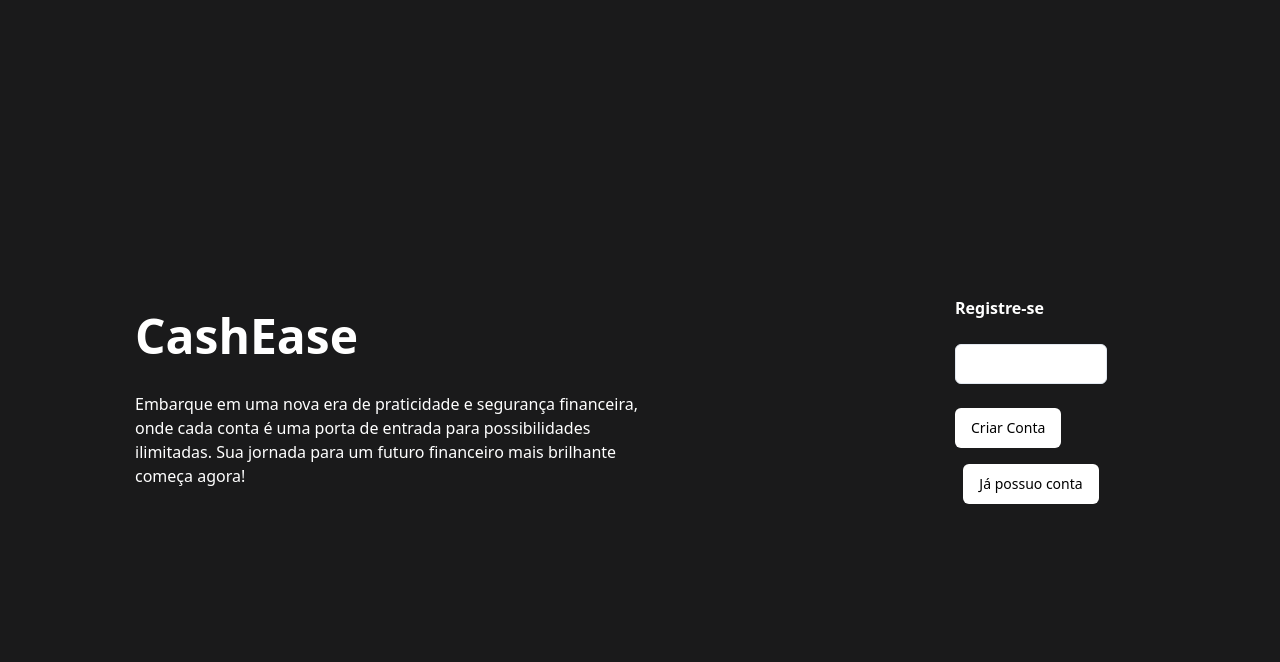
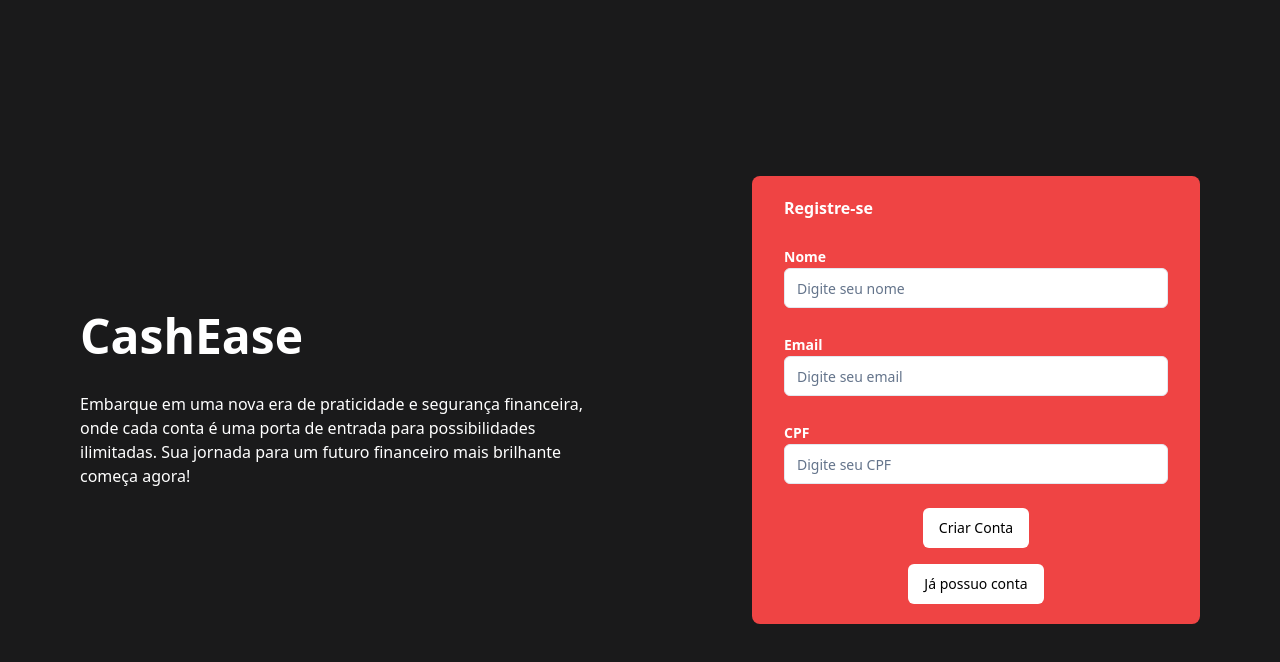
Before and after one commit to LrAmaral/system_bank, a React (Vite) app in the folder front/: page / in a window 1280 px wide. Both pictures are taken after a click on the button "Registrar-se agora". Shown: the top 662 px of the page. Built offline with nearby package versions, Linux system fonts and the light colour scheme.

Commit message:
:package: minor-changes

```diff
--- a/front/src/app.tsx
+++ b/front/src/app.tsx
@@ -1,4 +1,5 @@
 import { useState } from "react";
+
 import { Button } from "./components/ui/button";
 import { Access } from "./components/access";
 import { Register } from "./components/register";
@@ -17,7 +18,7 @@ function App() {
           jornada para um futuro financeiro mais brilhante começa agora!
         </p>
       </div>
-      <div className="flex flex-col items-center justify-center gap-8">
+      <div className="flex flex-col items-center bg-red-500 w-[28rem] h-[28rem] rounded-lg justify-center gap-8">
         {isRegisterOpen && (
           <div className="flex flex-col items-center justify-center">
             <Register />
@@ -47,7 +48,7 @@ function App() {
           </div>
         )}
         {!isAccessOpen && !isRegisterOpen && (
-          <div className="flex gap-4">
+          <div className="flex flex-col gap-4 items-center justify-center">
             <Button
               onClick={() => {
                 setIsRegisterOpen(true);
--- a/front/src/components/access.tsx
+++ b/front/src/components/access.tsx
@@ -1,11 +1,16 @@
+import { Label } from "@radix-ui/react-label";
 import { Button } from "../components/ui/button";
 import { Password } from "./password";
 import { Input } from "./ui/input";
 
 export function Access() {
   return (
-    <form className="space-y-6 flex w-full flex-col items-start">
-      <Input placeholder="Conta" className="text-black"/>
+    <form className="space-y-6 flex w-full flex-col items-center justify-center">
+      <h2 className="font-semibold">Acessar</h2>
+      <div>
+        <Label htmlFor="conta">Conta</Label>
+        <Input id="conta" className="text-black w-80" placeholder="Conta" />
+      </div>{" "}
       <Password />
       <Button
         className="bg-white hover:bg-black text-black hover:text-white"
--- a/front/src/components/password.tsx
+++ b/front/src/components/password.tsx
@@ -1,24 +1,38 @@
-import {
-  InputOTP,
-  InputOTPGroup,
-  InputOTPSeparator,
-  InputOTPSlot,
-} from "../components/ui/input-otp";
+import { Eye } from "lucide-react";
+import { EyeOff } from "lucide-react";
+import { useState } from "react";
+
+import { Input } from "./ui/input";
+import { Label } from "./ui/label";
 
 export function Password() {
+  const [isPasswordVisible, setIsPasswordVisible] = useState(false);
+
+  const handleSwitchingPassword = () => {
+    setIsPasswordVisible(!isPasswordVisible);
+  };
+
   return (
-    <InputOTP maxLength={6}>
-      <InputOTPGroup>
-        <InputOTPSlot index={0} />
-        <InputOTPSlot index={1} />
-        <InputOTPSlot index={2} />
-      </InputOTPGroup>
-      <InputOTPSeparator />
-      <InputOTPGroup>
-        <InputOTPSlot index={3} />
-        <InputOTPSlot index={4} />
-        <InputOTPSlot index={5} />
-      </InputOTPGroup>
-    </InputOTP>
+    <div className="relative w-96">
+      <Label htmlFor="senha" className="font-semibold">
+        Senha
+      </Label>
+      <Input
+        type={isPasswordVisible ? "text" : "password"}
+        className="text-black w-full pr-10"
+        placeholder="Digite sua senha"
+      />
+      {isPasswordVisible ? (
+        <Eye
+          onClick={handleSwitchingPassword}
+          className="absolute top-8 right-3 text-black cursor-pointer"
+        />
+      ) : (
+        <EyeOff
+          onClick={handleSwitchingPassword}
+          className="absolute top-8 right-3 text-black cursor-pointer"
+        />
+      )}
+    </div>
   );
 }
--- a/front/src/components/register.tsx
+++ b/front/src/components/register.tsx
@@ -1,11 +1,68 @@
+import { useState } from "react";
 import { Button } from "../components/ui/button";
 import { Input } from "./ui/input";
+import { Label } from "./ui/label";
 
 export function Register() {
+  const [isEmailValid, setIsEmailValid] = useState(true);
+
+  const handleCPFChange = (e: React.ChangeEvent<HTMLInputElement>) => {
+    const input = e.target;
+    const regex = /[^a-zA-Z0-9]/g;
+    let value = input.value.replace(regex, "");
+
+    if (value.length > 11) {
+      value = value.slice(0, 11);
+    }
+
+    input.value = value;
+  };
+
+  const validateEmail = (e: React.ChangeEvent<HTMLInputElement>) => {
+    const input = e.target;
+    const re = /\S+@\S+\.\S+/;
+    setIsEmailValid(re.test(input.value));
+  };
+
   return (
-    <form className="w-2/3 space-y-6">
-      <h2 className="font-semibold">Registre-se</h2>
-      <Input />
+    <form className="w-full space-y-6 flex flex-col items-center justify-center">
+      <h2 className="font-bold text-start w-full">Registre-se</h2>
+      <div>
+        <Label htmlFor="nome" className="font-semibold">
+          Nome
+        </Label>
+        <Input
+          id="nome"
+          className="text-black w-96"
+          placeholder="Digite seu nome"
+        />
+      </div>
+      <div>
+        <Label htmlFor="email" className="font-semibold">
+          Email
+        </Label>
+        <Input
+          id="email"
+          className="text-black w-96"
+          placeholder="Digite seu email"
+          onSubmit={validateEmail}
+        />
+        {/* {!isEmailValid && (
+          <p className="text-red-500 text-sm mt-1">Email inválido</p>
+        )} */}
+      </div>
+      <div>
+        <Label htmlFor="cpf" className="font-semibold">
+          CPF
+        </Label>
+        <Input
+          id="cpf"
+          type="text"
+          className="text-black w-96"
+          placeholder="Digite seu CPF"
+          onChange={handleCPFChange}
+        />
+      </div>
       <Button
         className="bg-white hover:bg-black text-black hover:text-white"
         type="submit"
--- a/front/src/components/ui/input-otp.tsx
+++ /dev/null
@@ -1,69 +0,0 @@
-import * as React from "react"
-import { OTPInput, OTPInputContext } from "input-otp"
-import { Dot } from "lucide-react"
-
-import { cn } from "/src/lib/utils"
-
-const InputOTP = React.forwardRef<
-  React.ElementRef<typeof OTPInput>,
-  React.ComponentPropsWithoutRef<typeof OTPInput>
->(({ className, containerClassName, ...props }, ref) => (
-  <OTPInput
-    ref={ref}
-    containerClassName={cn(
-      "flex items-center gap-2 has-[:disabled]:opacity-50",
-      containerClassName
-    )}
-    className={cn("disabled:cursor-not-allowed", className)}
-    {...props}
-  />
-))
-InputOTP.displayName = "InputOTP"
-
-const InputOTPGroup = React.forwardRef<
-  React.ElementRef<"div">,
-  React.ComponentPropsWithoutRef<"div">
->(({ className, ...props }, ref) => (
-  <div ref={ref} className={cn("flex items-center", className)} {...props} />
-))
-InputOTPGroup.displayName = "InputOTPGroup"
-
-const InputOTPSlot = React.forwardRef<
-  React.ElementRef<"div">,
-  React.ComponentPropsWithoutRef<"div"> & { index: number }
->(({ index, className, ...props }, ref) => {
-  const inputOTPContext = React.useContext(OTPInputContext)
-  const { char, hasFakeCaret, isActive } = inputOTPContext.slots[index]
-
-  return (
-    <div
-      ref={ref}
-      className={cn(
-        "relative flex h-10 w-10 items-center justify-center border-y border-r border-input text-sm transition-all first:rounded-l-md first:border-l last:rounded-r-md",
-        isActive && "z-10 ring-2 ring-ring ring-offset-background",
-        className
-      )}
-      {...props}
-    >
-      {char}
-      {hasFakeCaret && (
-        <div className="pointer-events-none absolute inset-0 flex items-center justify-center">
-          <div className="h-4 w-px animate-caret-blink bg-foreground duration-1000" />
-        </div>
-      )}
-    </div>
-  )
-})
-InputOTPSlot.displayName = "InputOTPSlot"
-
-const InputOTPSeparator = React.forwardRef<
-  React.ElementRef<"div">,
-  React.ComponentPropsWithoutRef<"div">
->(({ ...props }, ref) => (
-  <div ref={ref} role="separator" {...props}>
-    <Dot />
-  </div>
-))
-InputOTPSeparator.displayName = "InputOTPSeparator"
-
-export { InputOTP, InputOTPGroup, InputOTPSlot, InputOTPSeparator }
```
Also changed, not shown: front/src/components/ui/input.tsx (+6 -6 lines).
